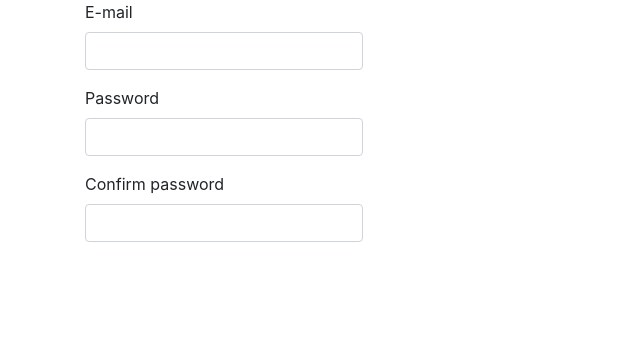
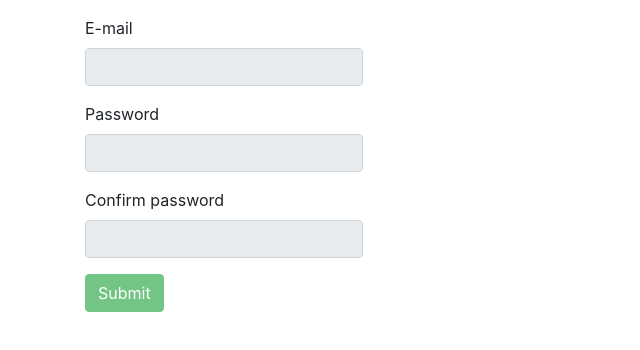
Before and after one commit to Rechetnikov/vue-project, a Vue app: page / in a window 1280 px wide. Shown: the top 350 px of the page, without its empty margins (0-640 px from the left). Built offline with nearby package versions, Linux system fonts and the light colour scheme.

Commit message:
Настрой сабмит у формы с валидацией

```diff
--- a/src/App.vue
+++ b/src/App.vue
@@ -1,18 +1,20 @@
 <template>
   <div class="container">
+    <form class="pt-3" @submit.prevent="onSubmit">
       <div class="form-group">
         <label class="form_label">E-mail</label>
         <input
           class="form-control w-25"
           v-model.trim.lazy="$v.name.$model"
           :class="{'is-invalid': $v.name.$error }"
+          readonly onfocus="this.removeAttribute('readonly')"
         />
+
         <div class='my-3 w-25' v-if="$v.name.$dirty">
           <div class="alert alert-danger" v-if="!$v.name.required">Field is required</div>
           <div class="alert alert-danger" v-if="!$v.name.email">Invalid email</div>
           <div class="alert alert-danger" v-if="!$v.name.uniqEmail">Not unique</div>
         </div>
-      <!-- <pre>{{$v.name}}</pre> -->
 
       </div>
       <div class="form-group">
@@ -22,6 +24,7 @@
           class="form-control w-25"
           v-model.trim.lazy="$v.password.$model"
           :class="{'is-invalid': $v.password.$error }"
+          readonly onfocus="this.removeAttribute('readonly')"
         />
         <div class='my-3 w-25' v-if="$v.password.$dirty">
           <div class="alert alert-danger" v-if="!$v.password.required">Field is required</div>
@@ -35,12 +38,19 @@
           class="form-control w-25"
           v-model.trim.lazy="$v.confirm.$model"
           :class="{'is-invalid': $v.confirm.$error }"
+          readonly onfocus="this.removeAttribute('readonly')"
         />
         <div class='my-3 w-25' v-if="$v.confirm.$dirty">
           <div class="alert alert-danger" v-if="!$v.confirm.required">Field is required</div>
           <div class="alert alert-danger" v-if="!$v.confirm.sameAsPassword">Passwords must be identical.</div>
         </div>
       </div>
+      <button
+        class="btn btn-success"
+        type='submit'
+        :disabled = "$v.$invalid"
+      >Submit</button>
+    </form>
   </div>
 </template>
 
@@ -53,6 +63,12 @@
         password: '',
         confirm: ''
       }
+    },
+    methods:{
+      onSubmit(){
+        console.log('Email', this.name);
+        console.log('Password', this.password);
+      },
     },
     validations: {
       name: {
```
Lines whose indentation alone changed are shown as unchanged.
